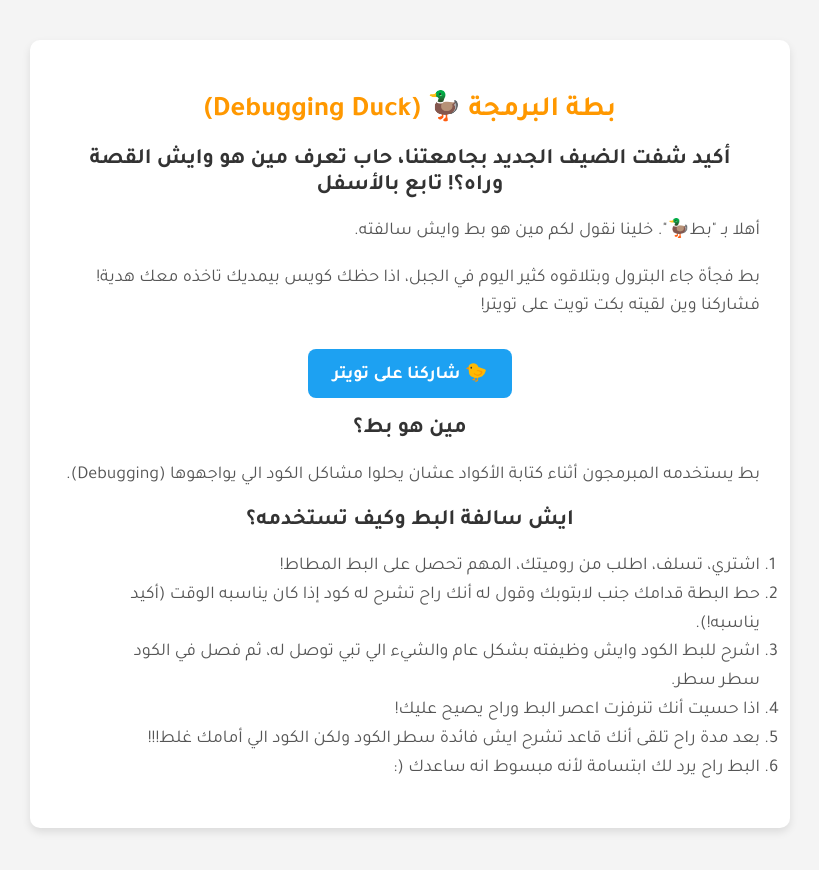
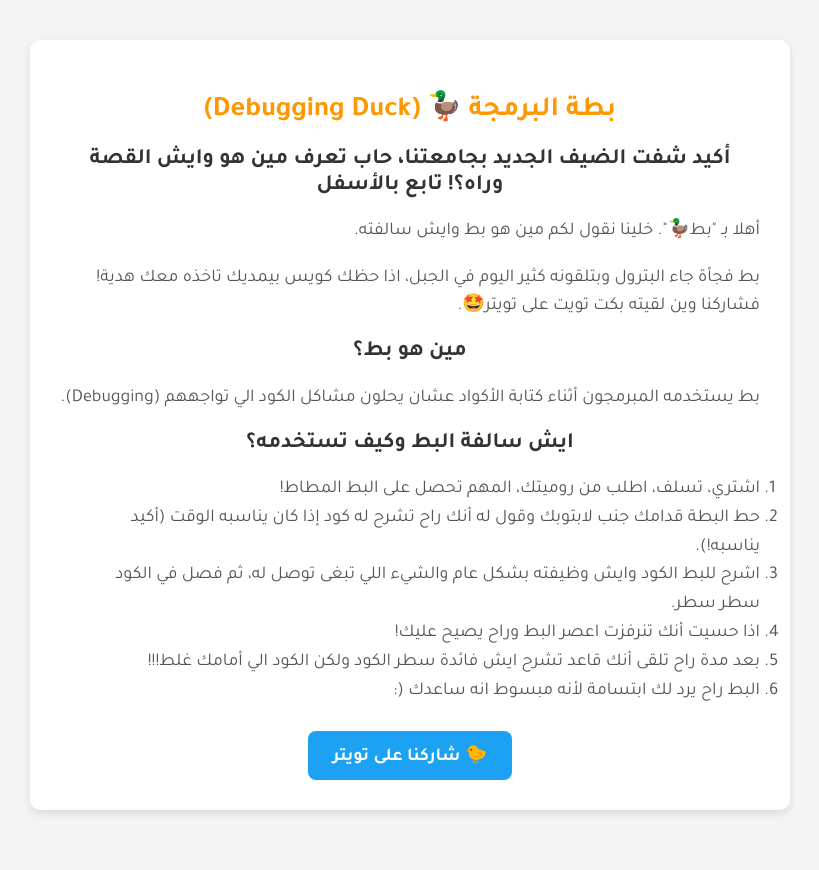
Before and after one commit to mibnrashid/mibnrashid.github.io, a plain HTML site: page KFUPMComputerClub/index.html in a window 1280 px wide. Shown: the whole page, without its empty margins (230-1049 px from the left). Drawn offline with Linux system fonts and the light colour scheme.

Commit message:
Update index.html 7:10

```diff
--- a/KFUPMComputerClub/index.html
+++ b/KFUPMComputerClub/index.html
@@ -65,21 +65,22 @@
         <h1>(Debugging Duck) 🦆 بطة البرمجة</h1>
         <h2>أكيد شفت الضيف الجديد بجامعتنا، حاب تعرف مين هو وايش القصة وراه؟! تابع بالأسفل</h2>
         <p>أهلا بـ "بط🦆". خلينا نقول لكم مين هو بط وايش سالفته.</p>
-        <p>بط فجأة جاء البترول وبتلاقوه كثير اليوم في الجبل، اذا حظك كويس بيمديك تاخذه معك هدية! فشاركنا وين لقيته بكت تويت على تويتر!</p>
-        <a href="https://x.com/KFUPM_CC" class="twitter-share">شاركنا على تويتر 🐤</a>
+        <p>بط فجأة جاء البترول وبتلقونه كثير اليوم في الجبل، اذا حظك كويس بيمديك تاخذه معك هدية! فشاركنا وين لقيته بكت تويت على تويتر🤩.</p>
 
         <h2>مين هو بط؟</h2>
-        <p>بط يستخدمه المبرمجون أثناء كتابة الأكواد عشان يحلوا مشاكل الكود الي يواجهوها (Debugging).</p>
+        <p>بط يستخدمه المبرمجون أثناء كتابة الأكواد عشان يحلون مشاكل الكود الي تواجههم (Debugging).</p>
 
         <h2>ايش سالفة البط وكيف تستخدمه؟</h2>
         <ol>
             <li>اشتري، تسلف، اطلب من روميتك، المهم تحصل على البط المطاط!</li>
             <li>حط البطة قدامك جنب لابتوبك وقول له أنك راح تشرح له كود إذا كان يناسبه الوقت (أكيد يناسبه!).</li>
-            <li>اشرح للبط الكود وايش وظيفته بشكل عام والشيء الي تبي توصل له، ثم فصل في الكود سطر سطر.</li>
+            <li>اشرح للبط الكود وايش وظيفته بشكل عام والشيء اللي تبغى توصل له، ثم فصل في الكود سطر سطر.</li>
             <li>اذا حسيت أنك تنرفزت اعصر البط وراح يصيح عليك!</li>
             <li>بعد مدة راح تلقى أنك قاعد تشرح ايش فائدة سطر الكود ولكن الكود الي أمامك غلط!!!</li>
             <li>البط راح يرد لك ابتسامة لأنه مبسوط انه ساعدك (:</li>
         </ol>
+
+        <a href="https://x.com/KFUPM_CC" class="twitter-share">شاركنا على تويتر 🐤</a>
     </div>
 </body>
 </html>
```
